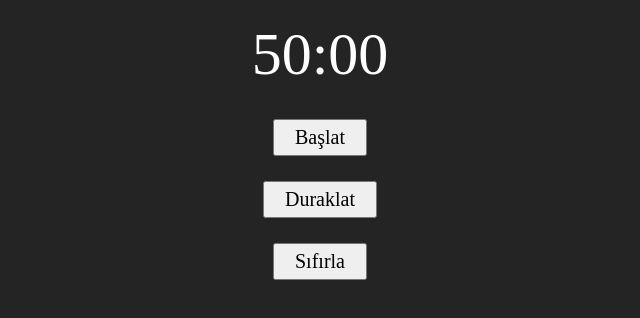
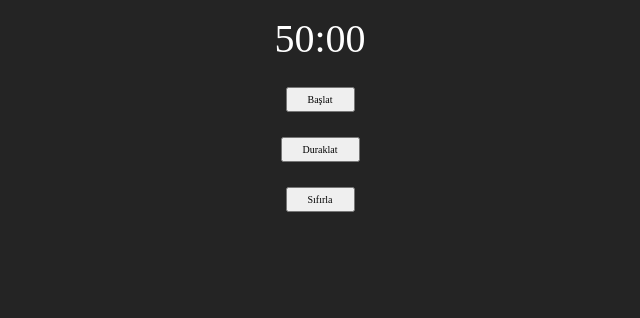
Before and after one commit to YusufSmsk/pomodoro, a plain HTML site: page index.html in a window 1280 px wide. Shown: the whole page, without its empty margins (320-960 px from the left). Drawn offline with Linux system fonts and the light colour scheme.

Commit message:
Update style.css

```diff
--- a/style.css
+++ b/style.css
@@ -7,12 +7,12 @@ body {
 }
 
 #timer {
-  font-size: 60px;
-  margin: 20px 0;
+  font-size: 40px;
+  margin: 15px 0;
 }
 
 button {
-  font-size: 20px;
+  font-size: 10px;
   margin: 10px;
   padding: 5px 20px;
   cursor: pointer;
```
